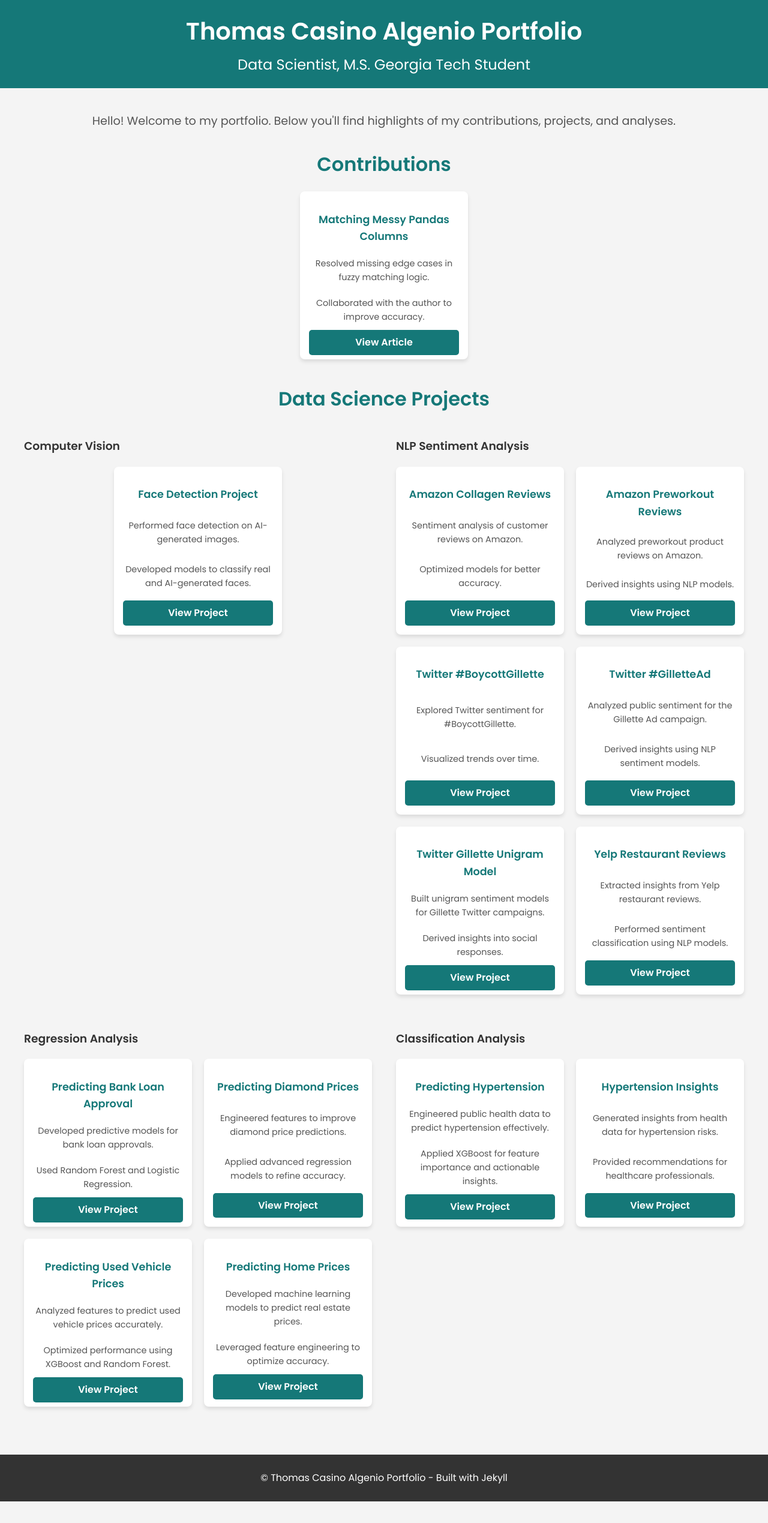
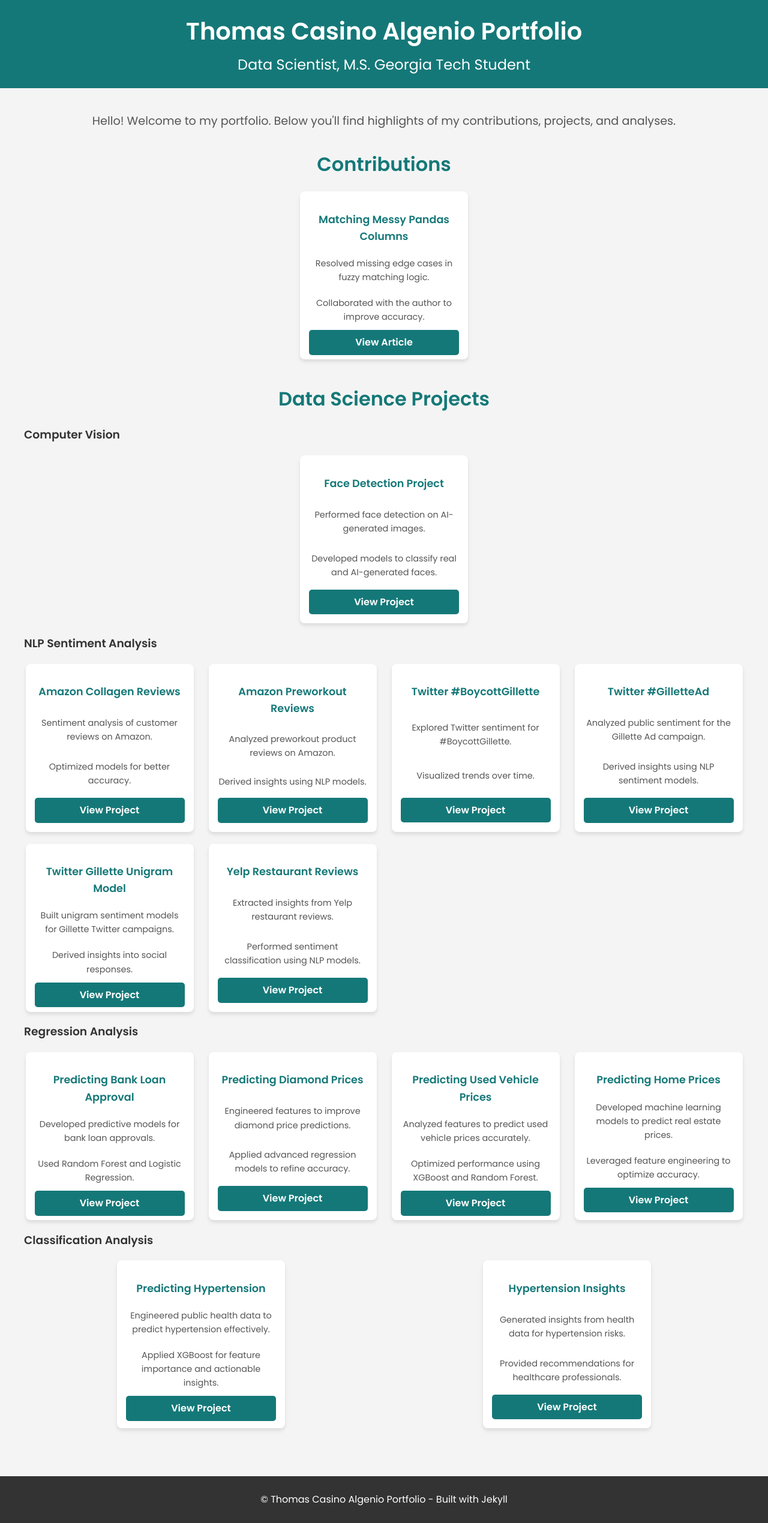
Before and after one commit to thomasalgenio/Thomas_Portfolio, a Jekyll site: the page built from README.md, in a window 1280 px wide. Shown: the whole page at 60% size. Built offline with Jekyll 4.4.1, drawn with Linux system fonts in a browser that asks for light colours; our own code applies the rules of GitHub Pages for plain Markdown files; before the commit the page ends 2503 px from its top, so only the background shows below that.

Commit message:
Update default.html

```diff
--- a/_layouts/default.html
+++ b/_layouts/default.html
@@ -48,12 +48,6 @@
         font-size: 2rem;
         margin-bottom: 20px;
         text-align: center;
-      }
-
-      .grid-layout {
-        display: grid;
-        grid-template-columns: repeat(2, 1fr);
-        gap: 40px;
       }
 
       .projects {
@@ -152,9 +146,8 @@
       <!-- Data Science Projects Section -->
       <section>
         <h2>Data Science Projects</h2>
-        <div class="grid-layout">
+
         <!-- Computer Vision -->
-          <div>
         <h3>Computer Vision</h3>
         <div class="projects">
           <div class="project-card">
@@ -164,10 +157,8 @@
             <a href="https://github.com/thomasalgenio/Sample_Projects/tree/main/Face_Detection_on_AI_Generated_Images" class="btn">View Project</a>
           </div>
         </div>
-          </div>
 
         <!-- NLP Sentiment Analysis -->
-          <div>
         <h3>NLP Sentiment Analysis</h3>
         <div class="projects">
           <div class="project-card">
@@ -207,10 +198,8 @@
             <a href="https://github.com/thomasalgenio/Sample_Projects/tree/main/NLP_Sentiment_Analysis_Yelp" class="btn">View Project</a>
           </div>
         </div>
-          </div>
 
         <!-- Regression Analysis -->
-          <div>
         <h3>Regression Analysis</h3>
         <div class="projects">
           <div class="project-card">
@@ -238,10 +227,8 @@
             <a href="https://github.com/thomasalgenio/Sample_Projects/tree/263caf5c4e4587d46c72187b9081874bf19cf1c5/Real_Estate_Prices_Prediction" class="btn">View Project</a>
           </div>
         </div>
-          </div>
 
         <!-- Classification Analysis -->
-          <div>
         <h3>Classification Analysis</h3>
         <div class="projects">
           <div class="project-card">
@@ -257,8 +244,6 @@
             <a href="https://github.com/thomasalgenio/Sample_Projects/tree/263caf5c4e4587d46c72187b9081874bf19cf1c5/Hypertension_Prediction" class="btn">View Project</a>
           </div>
         </div>
-          </div>
-        </div>
       </section>
     </main>
 
```
Lines whose indentation alone changed are shown as unchanged.
